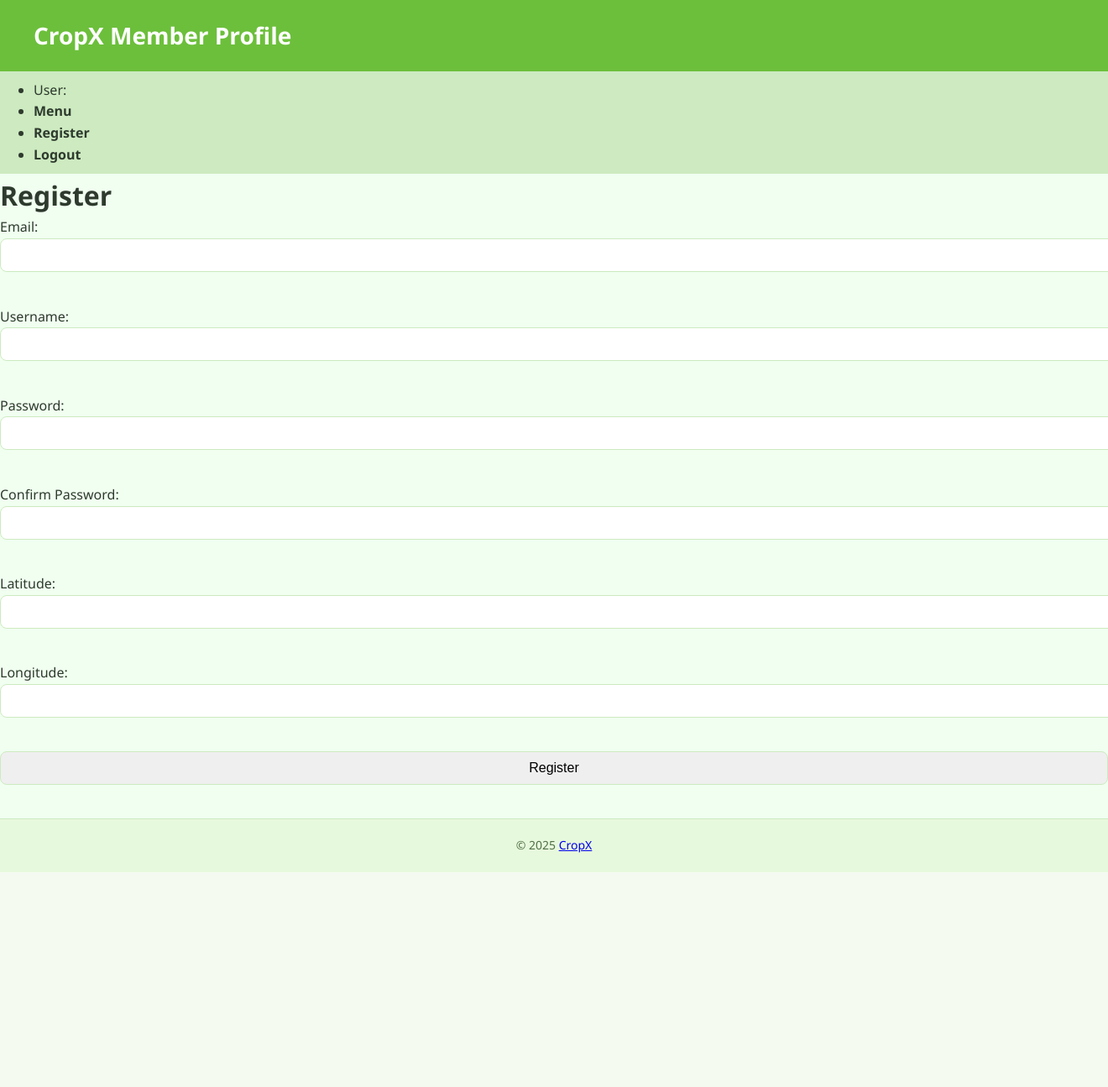
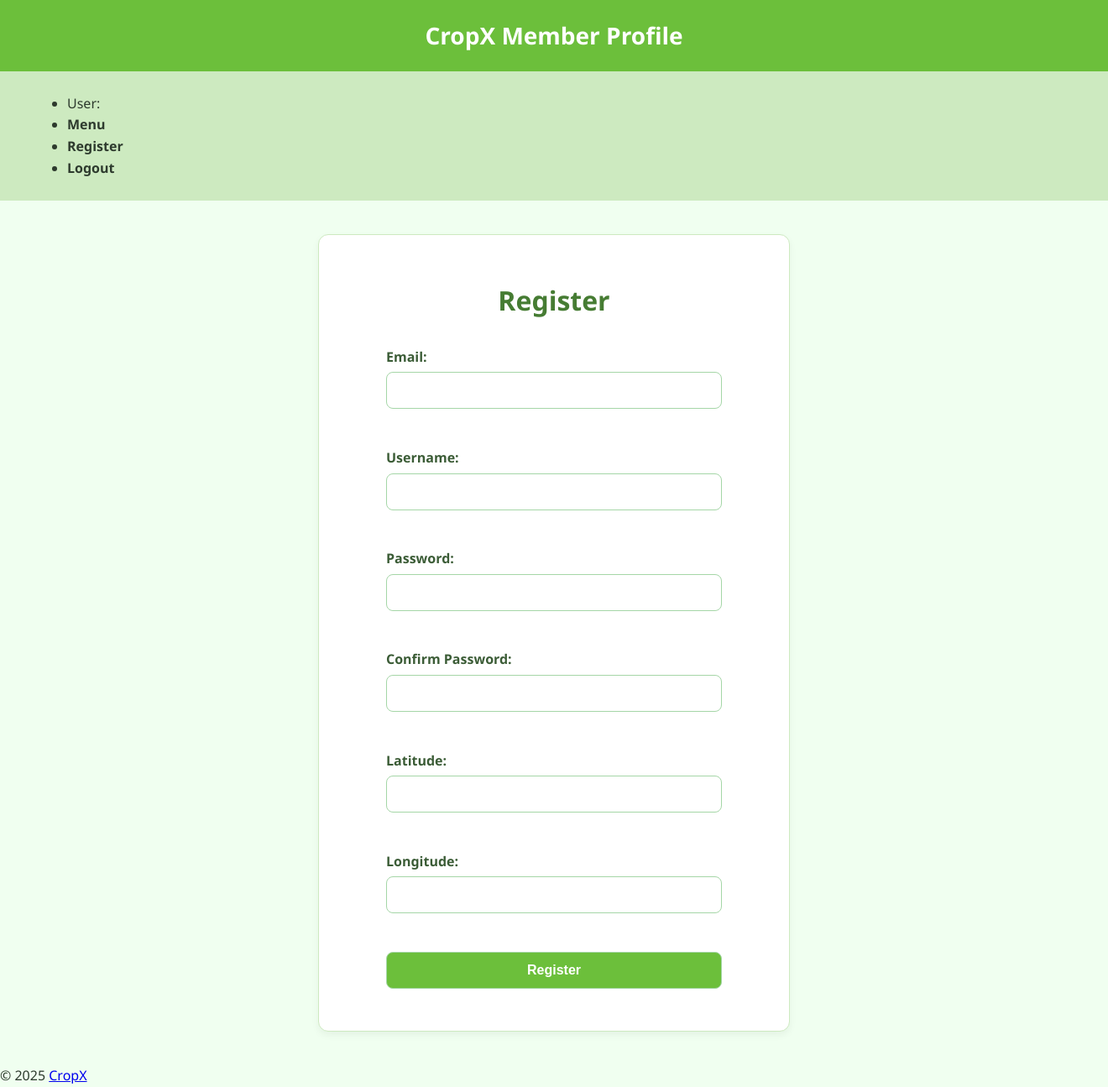
Before and after one commit to HamorHam/IAT459_cropX, a PHP site: page /member/register.php in a window 1320 px wide; the page is wider, and only the part inside the window is pictured. Shown: that part at 84% size. Before the commit the page ends 1039 px from the top of that part, so only its background shows below. Run offline with PHP 8.4, Linux system fonts and the light colour scheme.

Commit message:
member css

```diff
--- a/cropX/public/css/member_style.css
+++ b/cropX/public/css/member_style.css
@@ -1,34 +1,29 @@
-/* Reset some basics */
-body, h1, h2, h3, p, ul {
+/* Base styles */
+body {
+    font-family: 'Segoe UI', sans-serif;
+    background-color: #f0fff0;
+    color: #2d3a2d;
+    line-height: 1.6;
     margin: 0;
     padding: 0;
   }
 
-  body {
-    font-family: 'Segoe UI', sans-serif;
-    background: #f4fff1;
-    color: #2d3a2d;
-    line-height: 1.6;
-    padding: 0;
-    margin: 0;
-  }
-
+  /* Header */
   header {
     background: #6cbf3b;
     color: white;
     padding: 20px 40px;
-    box-shadow: 0 4px 6px rgba(0,0,0,0.1);
-  }
-
-  body {
-    background-color: #f0fff0;
+    box-shadow: 0 4px 6px rgba(0, 0, 0, 0.1);
   }
 
   header h1 {
     font-size: 28px;
     font-weight: 600;
+    margin: 0;
+    text-align: center;
   }
 
+  /* Navigation */
   nav {
     background: #cdeac0;
     padding: 10px 40px;
@@ -46,75 +41,61 @@ body, h1, h2, h3, p, ul {
     text-decoration: underline;
   }
 
-  main {
-    padding: 40px;
-    max-width: 1000px;
-    margin: 0 auto;
+  /* Main Content Area */
+  #content {
+    max-width: 500px;
+    margin: 40px auto;
+    padding: 30px;
+    background-color: #ffffff;
+    border: 1px solid #cdeac0;
+    border-radius: 12px;
+    box-shadow: 0 4px 10px rgba(0, 0, 0, 0.05);
+    text-align: center;
   }
 
-  .card {
-    background: white;
-    border: 1px solid #d0e6c7;
-    border-radius: 12px;
-    box-shadow: 0 4px 10px rgba(0, 0, 0, 0.05);
-    padding: 20px;
-    margin-bottom: 20px;
-    transition: box-shadow 0.3s ease;
+ /* Title inside content */
+#content h1 {
+    color: #467c33;
+    margin-bottom: 30px;
   }
 
-  .card:hover {
-    box-shadow: 0 8px 16px rgba(0, 0, 0, 0.1);
+  /* Form Styling */
+  #content form {
+    display: flex;
+    flex-direction: column;
+    align-items: center;
   }
 
-  .card h2 {
-    font-size: 20px;
-    margin-bottom: 10px;
-    color: #467c33;
+  #content label {
+    font-weight: bold;
+    color: #3b5c36;
+    margin-bottom: 5px;
+    text-align: left;
+    width: 80%;
   }
 
-  footer {
-    text-align: center;
-    padding: 20px;
-    background: #e7f9dc;
-    color: #506f47;
-    font-size: 14px;
-    margin-top: 40px;
-    border-top: 1px solid #cdeac0;
+  #content form input[type="text"],
+  #content form input[type="email"],
+  #content form input[type="password"],
+  #content form input[type="submit"] {
+    padding: 12px;
+    margin-bottom: 20px;
+    border: 1px solid #a5d6a7;
+    border-radius: 8px;
+    font-size: 16px;
+    width: 100%;
+    max-width: 400px;
+    box-sizing: border-box;
   }
 
-  button, .button-link {
-    background: #6cbf3b;
+  #content form input[type="submit"] {
+    background-color: #6cbf3b;
     color: white;
-    border: none;
-    padding: 10px 20px;
-    border-radius: 8px;
+    font-weight: bold;
     cursor: pointer;
-    font-weight: bold;
-    transition: background 0.3s ease;
+    transition: background-color 0.3s ease;
   }
 
-  button:hover, .button-link:hover {
-    background: #5aaa31;
+  #content form input[type="submit"]:hover {
+    background-color: #5aaa31;
   }
-
-  .button-link {
-    text-decoration: none;
-    display: inline-block;
-  }
-
-  form input, form select {
-    display: block;
-    margin-bottom: 15px;
-    padding: 10px;
-    width: 100%;
-    border: 1px solid #cdeac0;
-    border-radius: 8px;
-    font-size: 16px;
-  }
-
-  form label {
-    font-weight: bold;
-    margin-bottom: 5px;
-    display: block;
-    color: #3b5c36;
-  }
--- a/cropX/public/member/login.php
+++ b/cropX/public/member/login.php
@@ -46,9 +46,9 @@ if (is_post_request()) {
   <?php echo display_errors($errors); ?>
 
   <form action="login.php" method="post">
-    Username:<br />
+    <label for="username">Username:</label>
     <input type="text" name="username" value="" required /><br />
-    Password:<br />
+    <label for="password">Password:</label>
     <input type="password" name="password" value="" required /><br />
     <input type="submit" value="Login" />
   </form>
--- a/cropX/public/member/register.php
+++ b/cropX/public/member/register.php
@@ -62,17 +62,17 @@ if (is_post_request()) {
   <?php echo display_errors($errors); ?>
 
   <form action="register.php" method="post">
-    Email:<br />
+    <label for="email">Email:</label>
     <input type="text" name="email" required /><br />
-    Username:<br />
+    <label for="username">Username:</label>
     <input type="text" name="username" required /><br />
-    Password:<br />
+    <label for="password">Password:</label>
     <input type="password" name="password" required /><br />
-    Confirm Password:<br />
+    <label for="password_confirm">Confirm Password:</label>
     <input type="password" name="password_confirm" required /><br />
-    Latitude:<br />
+    <label for="latitude">Latitude:</label>
     <input type="text" name="latitude" required /><br />
-    Longitude:<br />
+    <label for="longitude">Longitude:</label>
     <input type="text" name="longitude" required /><br />
     <input type="submit" value="Register" />
   </form>
```
